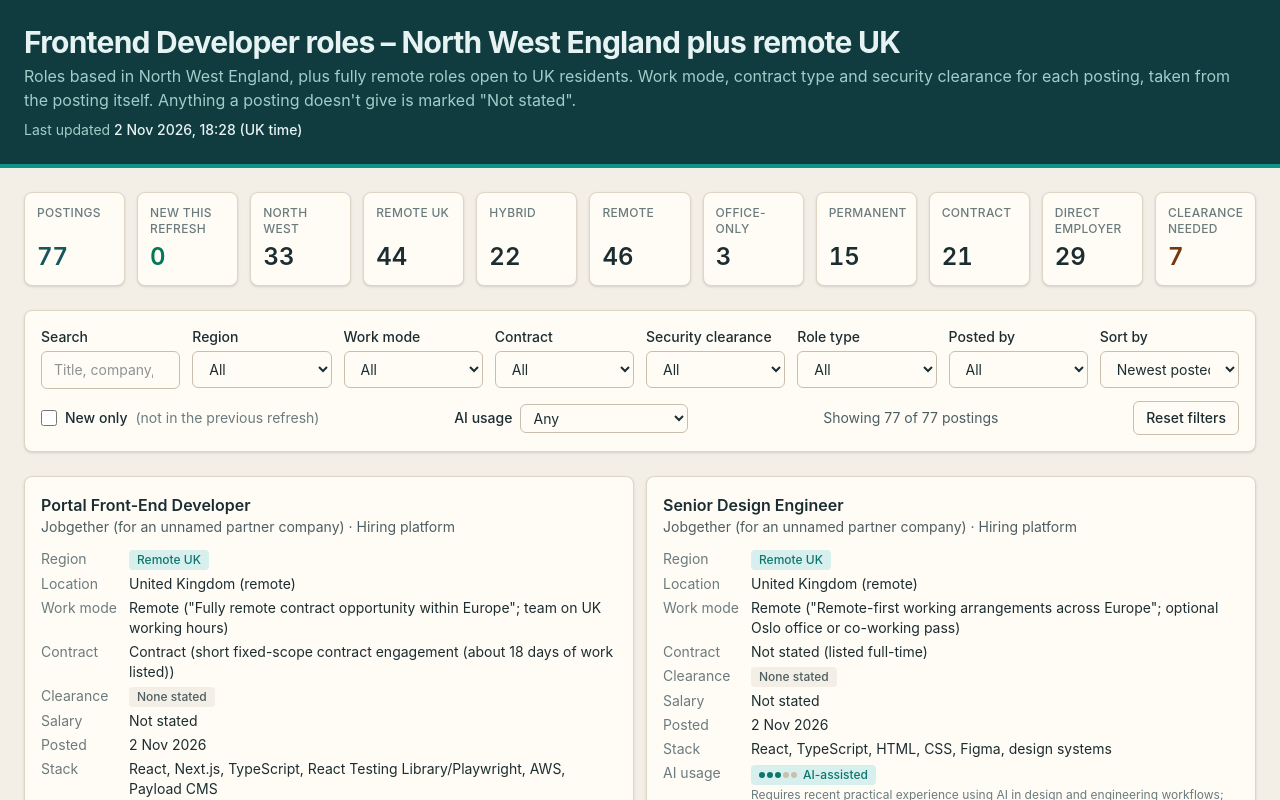
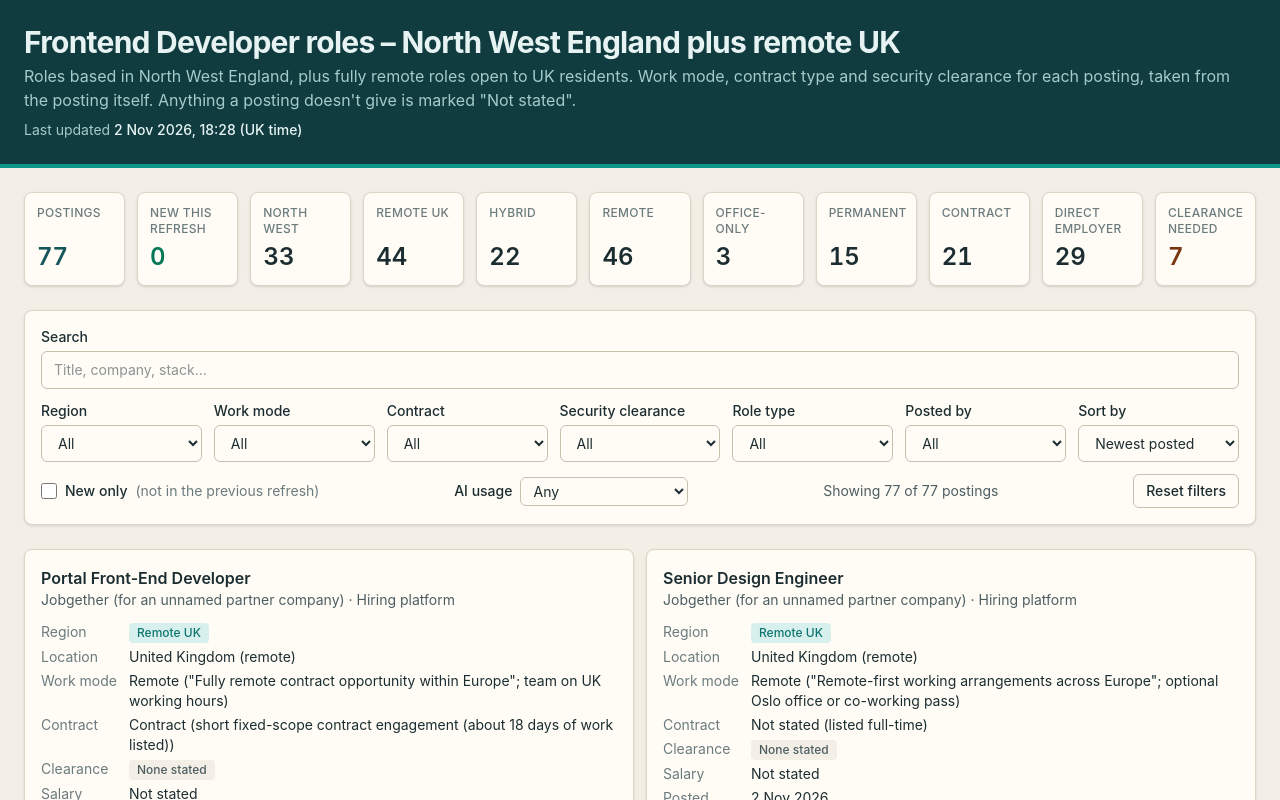
Before and after one commit to IanTaite/nw-frontend-jobs, an Angular app: page / in a window 1280 px wide. Shown: the top 800 px of the page. Built offline with nearby package versions, Linux system fonts and the light colour scheme.

Commit message:
search input own line

```diff
--- a/src/app/app.html
+++ b/src/app/app.html
@@ -34,46 +34,46 @@
 
       <section aria-labelledby="filters-h" class="mt-6 rounded-lg border border-line bg-surface p-4 shadow-sm">
         <h2 id="filters-h" class="sr-only">Search and filters</h2>
-        <div class="grid grid-cols-1 gap-3 sm:grid-cols-2 lg:grid-cols-4 xl:grid-cols-8">
-          <label class="flex flex-col gap-1 text-sm font-medium sm:col-span-2 lg:col-span-4 xl:col-span-1">Search
+        <div class="grid grid-cols-1 gap-3 sm:grid-cols-2 lg:grid-cols-7">
+          <label class="flex flex-col gap-1 text-sm font-medium sm:col-span-2 lg:col-span-7">Search
             <input type="search" [value]="searchText()" (input)="onSearch(val($event))" placeholder="Title, company, stack…"
               class="rounded-md border border-line-strong bg-surface px-3 py-2 font-normal focus:outline-none focus:ring-2 focus:ring-accent-ring" />
           </label>
-          <label class="flex flex-col gap-1 text-sm font-medium">Region
+          <label class="flex flex-col justify-between gap-1 text-sm font-medium">Region
             <select [value]="region()" (change)="region.set(val($event))" class="rounded-md border border-line-strong bg-surface px-3 py-2 font-normal focus:outline-none focus:ring-2 focus:ring-accent-ring">
               <option value="All">All</option><option value="north-west">North West</option><option value="remote-uk">Remote UK</option>
             </select>
           </label>
-          <label class="flex flex-col gap-1 text-sm font-medium">Work mode
+          <label class="flex flex-col justify-between gap-1 text-sm font-medium">Work mode
             <select [value]="mode()" (change)="mode.set(val($event))" class="rounded-md border border-line-strong bg-surface px-3 py-2 font-normal focus:outline-none focus:ring-2 focus:ring-accent-ring">
               <option value="All">All</option>
               @for (o of opts().mode; track o) { <option [value]="o" [selected]="o === mode()">{{ o }}</option> }
             </select>
           </label>
-          <label class="flex flex-col gap-1 text-sm font-medium">Contract
+          <label class="flex flex-col justify-between gap-1 text-sm font-medium">Contract
             <select [value]="contract()" (change)="contract.set(val($event))" class="rounded-md border border-line-strong bg-surface px-3 py-2 font-normal focus:outline-none focus:ring-2 focus:ring-accent-ring">
               <option value="All">All</option>
               @for (o of opts().contract; track o) { <option [value]="o" [selected]="o === contract()">{{ o }}</option> }
             </select>
           </label>
-          <label class="flex flex-col gap-1 text-sm font-medium">Security clearance
+          <label class="flex flex-col justify-between gap-1 text-sm font-medium">Security clearance
             <select [value]="clearance()" (change)="clearance.set(val($event))" class="rounded-md border border-line-strong bg-surface px-3 py-2 font-normal focus:outline-none focus:ring-2 focus:ring-accent-ring">
               <option value="All">All</option>
               <option value="Any">Any clearance needed</option>
               @for (o of opts().clearance; track o) { <option [value]="o" [selected]="o === clearance()">{{ o }}</option> }
             </select>
           </label>
-          <label class="flex flex-col gap-1 text-sm font-medium">Role type
+          <label class="flex flex-col justify-between gap-1 text-sm font-medium">Role type
             <select [value]="kind()" (change)="kind.set(val($event))" class="rounded-md border border-line-strong bg-surface px-3 py-2 font-normal focus:outline-none focus:ring-2 focus:ring-accent-ring">
               <option value="All">All</option><option value="Frontend">Frontend</option><option value="Adjacent">Full-stack / mobile</option>
             </select>
           </label>
-          <label class="flex flex-col gap-1 text-sm font-medium">Posted by
+          <label class="flex flex-col justify-between gap-1 text-sm font-medium">Posted by
             <select [value]="via()" (change)="via.set(val($event))" class="rounded-md border border-line-strong bg-surface px-3 py-2 font-normal focus:outline-none focus:ring-2 focus:ring-accent-ring">
               <option value="All">All</option><option value="Direct">Direct employer</option><option value="Agency">Recruiter agency</option><option value="Platform">Hiring platform</option>
             </select>
           </label>
-          <label class="flex flex-col gap-1 text-sm font-medium">Sort by
+          <label class="flex flex-col justify-between gap-1 text-sm font-medium">Sort by
             <select [value]="sort()" (change)="sort.set($any(val($event)))" class="rounded-md border border-line-strong bg-surface px-3 py-2 font-normal focus:outline-none focus:ring-2 focus:ring-accent-ring">
               <option value="newest">Newest posted</option><option value="discovered">Newest discovered</option><option value="salary">Salary (highest)</option><option value="company">Company (A–Z)</option><option value="ai">AI usage (highest)</option>
             </select>
```
